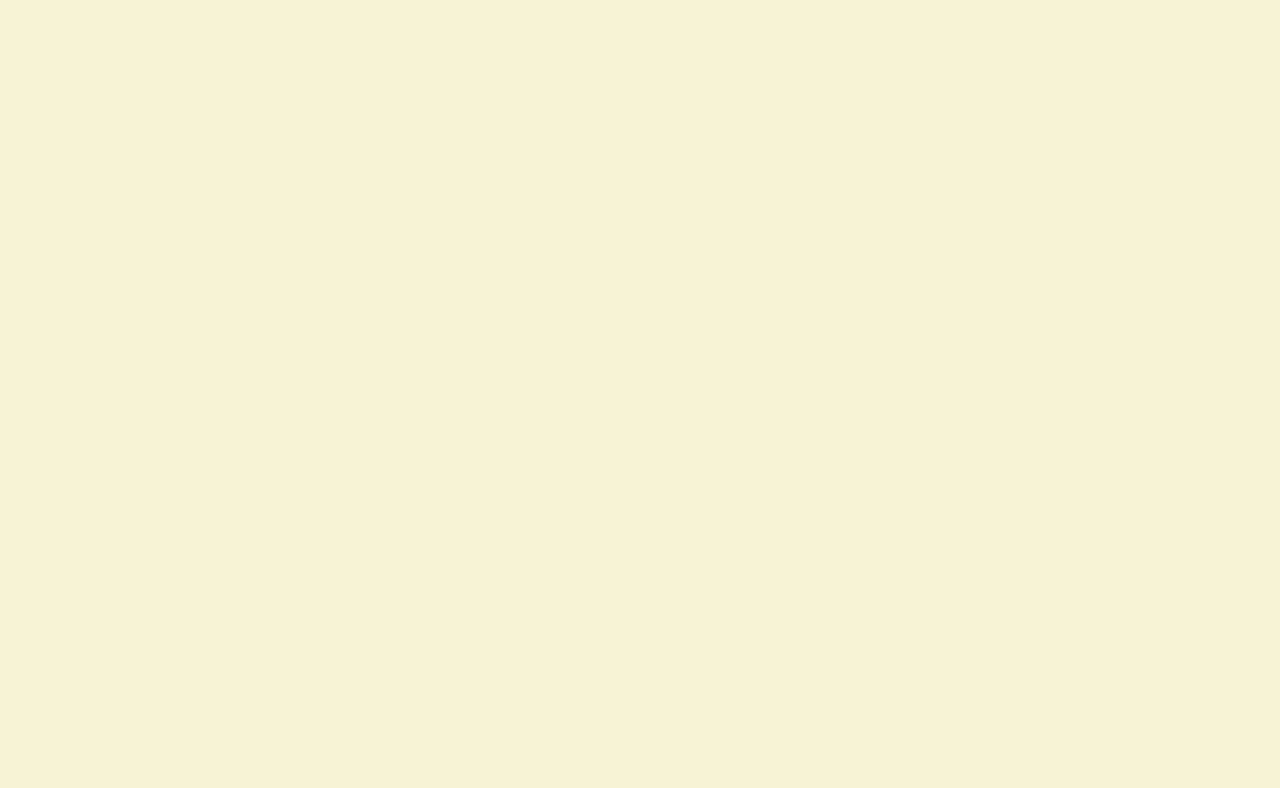
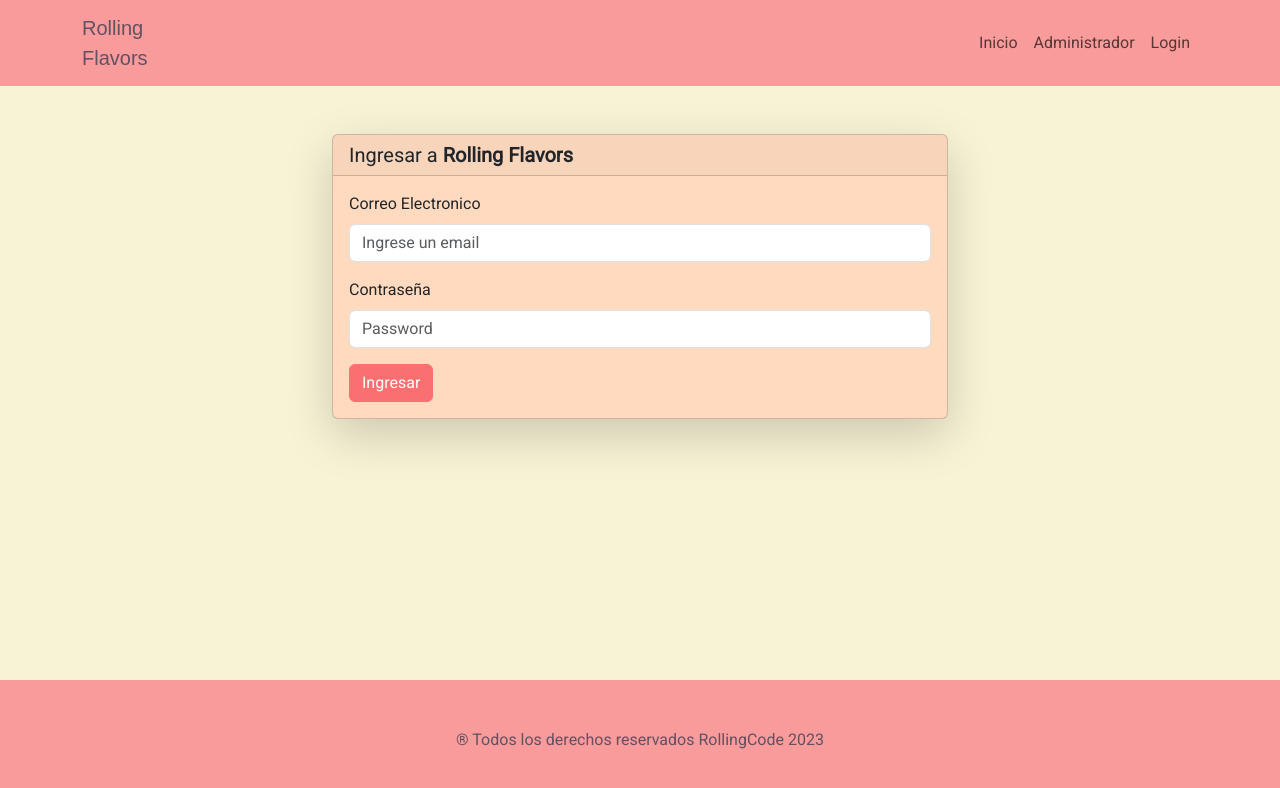
Before and after one commit to lourdesgarciafyl/tp-backend-5, a React (Vite) app: page / in a window 1280 px wide. Shown: the top 788 px of the page. Built offline with nearby package versions, Linux system fonts and the light colour scheme; a web font is replaced by a local one.

Commit message:
Se agrega estructura de Login

```diff
--- a/src/App.jsx
+++ b/src/App.jsx
@@ -6,11 +6,15 @@ import EditarReceta from "./components/views/receta/EditarReceta";
 import Navegacion from "./components/common/Navbar";
 import Footer from "./components/common/Footer";
 import DetalleReceta from "./components/views/DetalleReceta";
+import Login from "./components/views/Login";
 
 function App() {
 
   return (
     <>
+    <Navegacion></Navegacion>
+    <Login></Login>
+ <Footer></Footer>
     </>
   )
 }
--- a/src/components/views/Login.jsx
+++ b/src/components/views/Login.jsx
@@ -0,0 +1,44 @@
+import { Form, Button, Container, Card } from "react-bootstrap";
+
+
+const Login = () => {
+
+  return (
+    <Container className="mainSection col-md-6">
+      <Card className="my-5 fondoDetalle  shadow-lg">
+        <Card.Header as="h5">Ingresar a <b  >Rolling Flavors</b> </Card.Header>
+        <Card.Body>
+          <Form className="">
+            <Form.Group className="mb-3  " controlId="formBasicEmail">
+              <Form.Label>Correo Electronico</Form.Label>
+              <Form.Control
+                type="email"
+                placeholder="Ingrese un email"
+
+              />
+             <Form.Text className="text-danger">
+
+             </Form.Text>
+            </Form.Group>
+            <Form.Group className="mb-3" controlId="formBasicPassword">
+              <Form.Label>Contraseña</Form.Label>
+              <Form.Control
+                type="password"
+                placeholder="Password"
+
+              />
+             <Form.Text className="text-danger">
+
+             </Form.Text>
+            </Form.Group>
+            <Button className="btn btnEliminar" type="submit">
+              Ingresar
+            </Button>
+          </Form>
+        </Card.Body>
+      </Card>
+    </Container>
+  );
+};
+
+export default Login;
```
